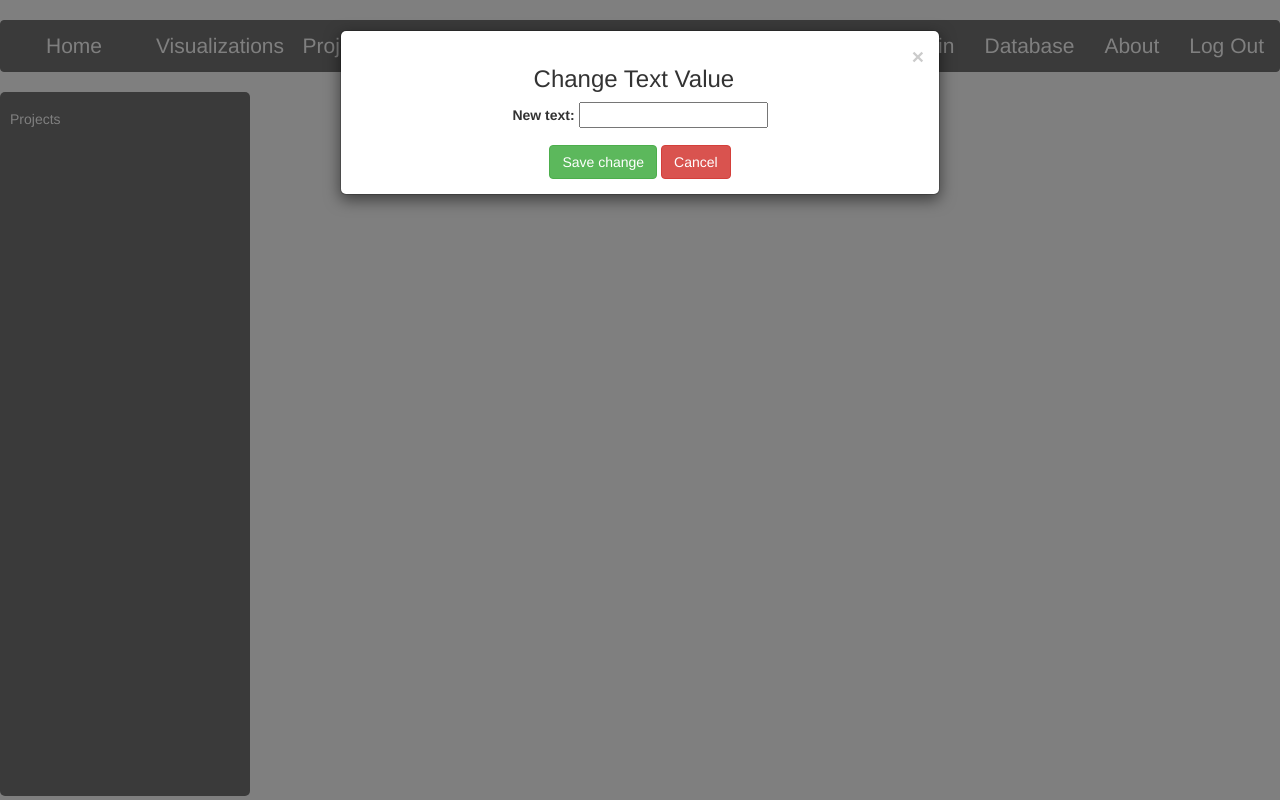
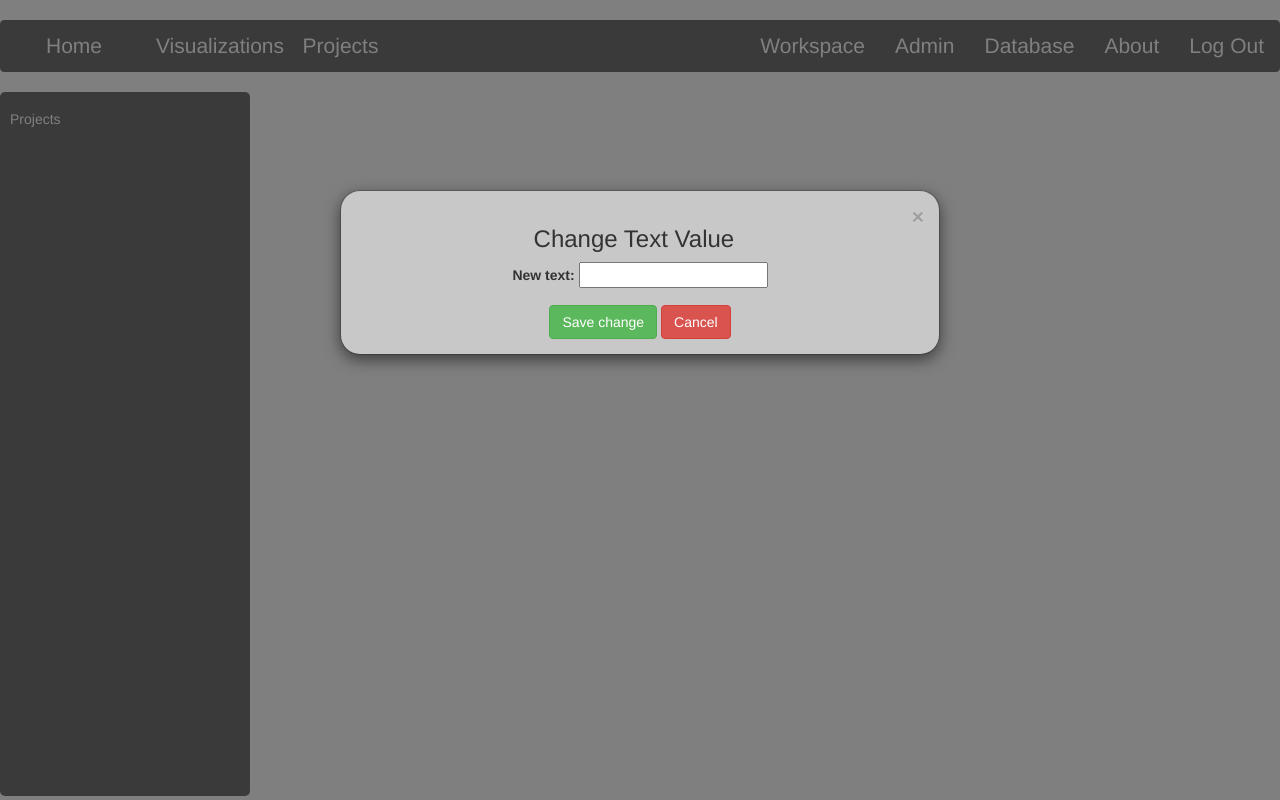
Before and after one commit to chaperweb/portfolio-visualiser, a Django app: page /projects/2 in a window 1280 px wide, after a click on "Modify". Run offline with Django 3.2, Linux system fonts and the light colour scheme; data comes from the database, SQL or seed files in the repository; both versions use the stored data as it was after the commit; parts of the project's set-up code (start-up, migrations or seed data) failed here and were passed over; some libraries are stand-ins or nearby versions.

Commit message:
Style modals to our style

```diff
--- a/Development/visualizer/portfolio_manager/static/portfolio_manager/css/project.css
+++ b/Development/visualizer/portfolio_manager/static/portfolio_manager/css/project.css
@@ -63,3 +63,20 @@ div[aria-expanded=true] .glyphicon-triangle-bottom {
 .sidebar-subitem:focus {
   color: #000;
 }
+
+/* MODAL CSS */
+.modal-dialog {
+  padding-top: 20vh;
+  min-height: 50%;
+  min-height: 50vh;
+}
+
+.modal-content {
+  border-radius: 20px;
+  background-color: rgb(200,200,200);
+}
+
+.modal-select {
+  -webkit-appearance: menulist-button;
+   height: 5vh;
+}
--- a/Development/visualizer/portfolio_manager/templates/modals/modify_per_modal.html
+++ b/Development/visualizer/portfolio_manager/templates/modals/modify_per_modal.html
@@ -8,7 +8,7 @@
           {% csrf_token %}
           <label for="person">New person: </label>
           <input id="hidden-per-info" type="hidden" name="field"/>
-          <select id="person" name="perID">
+          <select class="modal-select" id="person" name="perID">
             <!-- This list is populated by js -->
           </select>
           <center style="margin-top: 15px;">
```
Also changed, not shown: Development/visualizer/db.sqlite3.
